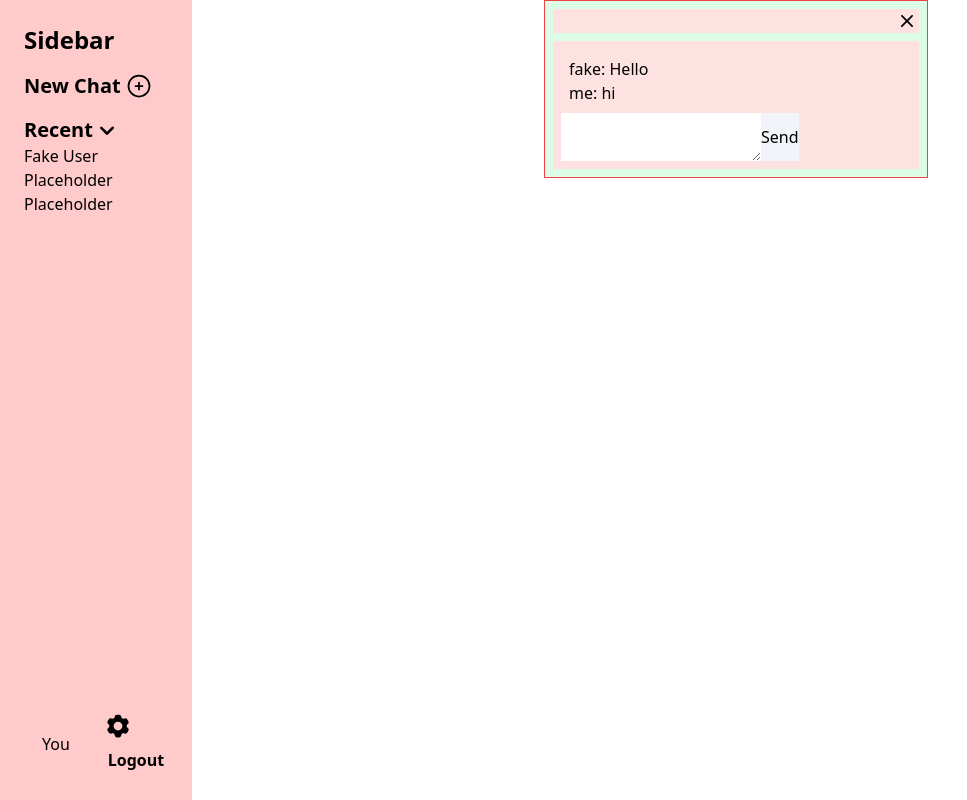
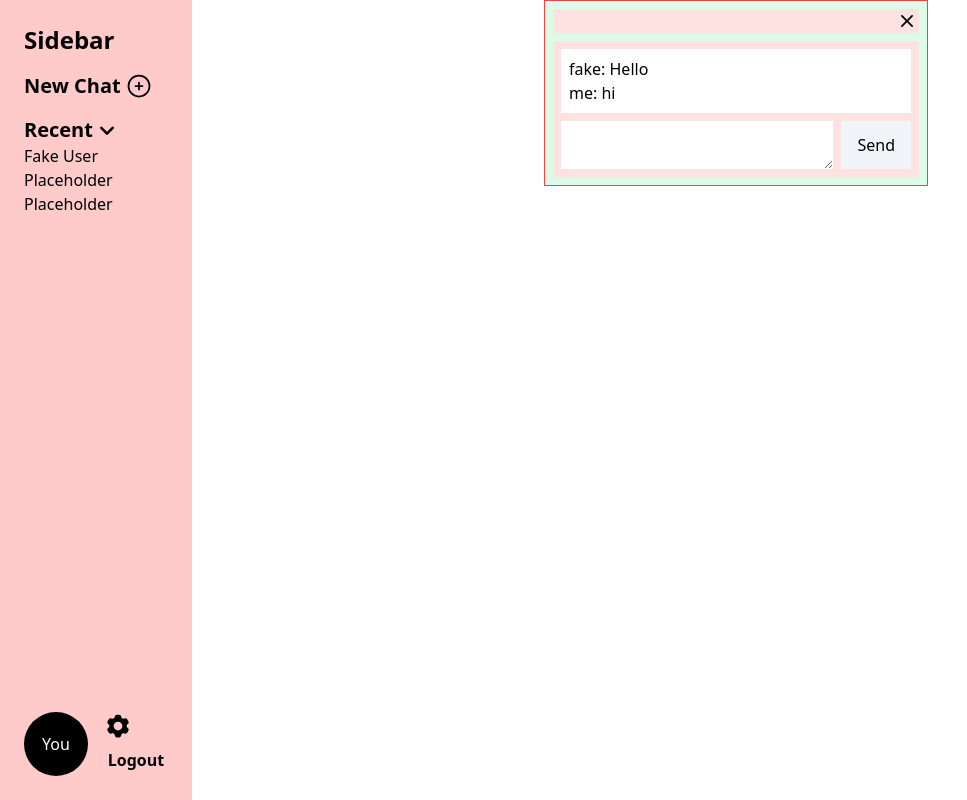
Before and after one commit to ken-ux/messaging-app, a React (Vite) app: page /message/fake in a window 1280 px wide. Shown: the whole page, without its empty margins (0-967 px from the left). Built offline with nearby package versions, Linux system fonts and the light colour scheme.

Commit message:
Build Tailwind styles

```diff
--- a/src/output.css
+++ b/src/output.css
@@ -573,6 +573,10 @@ video {
   margin-right: auto;
 }
 
+.mt-2 {
+  margin-top: 0.5rem;
+}
+
 .mt-4 {
   margin-top: 1rem;
 }
@@ -601,6 +605,10 @@ video {
   height: 100%;
 }
 
+.max-h-96 {
+  max-height: 24rem;
+}
+
 .min-h-screen {
   min-height: 100vh;
 }
@@ -619,6 +627,10 @@ video {
 
 .max-w-xl {
   max-width: 36rem;
+}
+
+.grow {
+  flex-grow: 1;
 }
 
 .grid-cols-2 {
@@ -651,6 +663,10 @@ video {
 
 .gap-1 {
   gap: 0.25rem;
+}
+
+.gap-2 {
+  gap: 0.5rem;
 }
 
 .gap-x-4 {
@@ -687,12 +703,27 @@ video {
   background-color: rgb(100 116 139 / var(--tw-bg-opacity));
 }
 
+.bg-white {
+  --tw-bg-opacity: 1;
+  background-color: rgb(255 255 255 / var(--tw-bg-opacity));
+}
+
+.bg-black {
+  --tw-bg-opacity: 1;
+  background-color: rgb(0 0 0 / var(--tw-bg-opacity));
+}
+
 .p-2 {
   padding: 0.5rem;
 }
 
 .p-6 {
   padding: 1.5rem;
+}
+
+.px-4 {
+  padding-left: 1rem;
+  padding-right: 1rem;
 }
 
 .text-2xl {
@@ -709,6 +740,11 @@ video {
   font-weight: 600;
 }
 
+.text-white {
+  --tw-text-opacity: 1;
+  color: rgb(255 255 255 / var(--tw-text-opacity));
+}
+
 .hover\:cursor-pointer:hover {
   cursor: pointer;
 }
```
